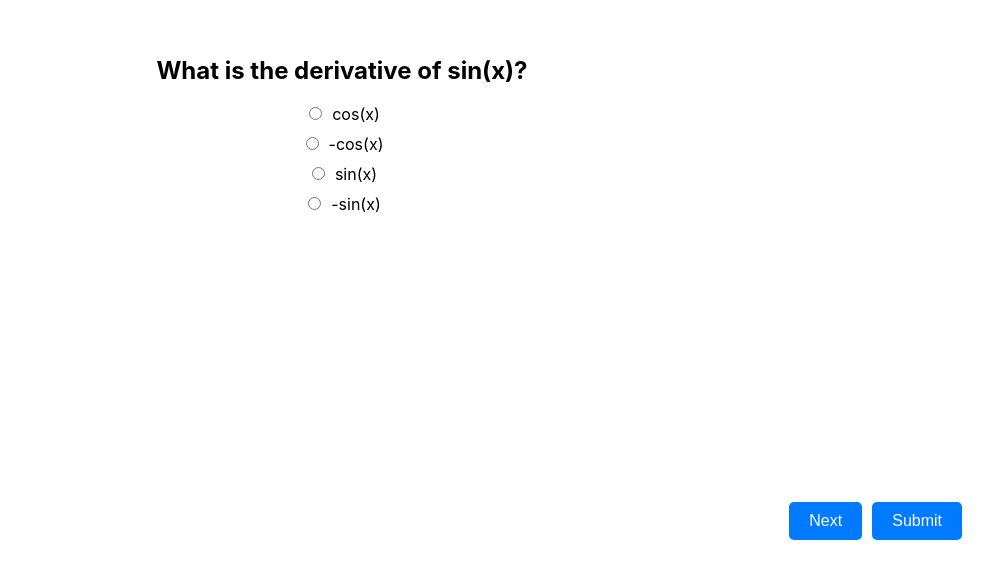
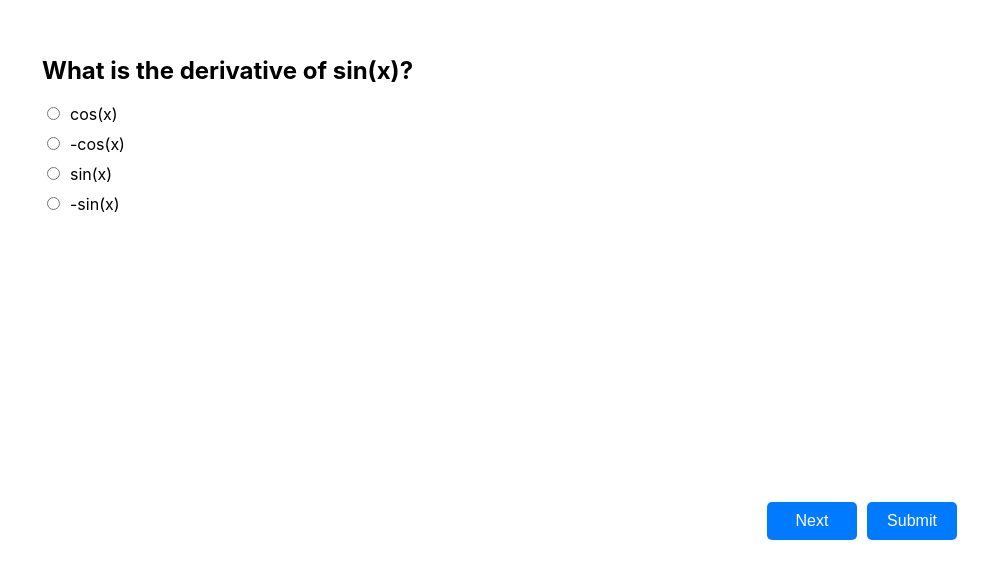
Before and after one commit to PathanAhmad/quizapp, a React (Create React App) app: page / in a window 1280 px wide. Shown: the part 240-818 px from the top of the page, without its empty margins (298-1280 px from the left). Built offline with nearby package versions, Linux system fonts and the light colour scheme.

Commit message:
Troubleshooting an error with the boiler plate

```diff
--- a/package.json
+++ b/package.json
@@ -1,8 +1,8 @@
 {
   "name": "quizapp",
   "version": "0.1.0",
-  "homepage": "https://github.com/PathanAhmad/quizapp",
   "private": true,
+  "homepage": "https://PathanAhmad.github.io/quizapp",
   "dependencies": {
     "@testing-library/jest-dom": "^5.17.0",
     "@testing-library/react": "^13.4.0",
--- a/src/components/Quiz.js
+++ b/src/components/Quiz.js
@@ -89,7 +89,7 @@ const styles = {
       padding: '20px',
     },
     questionContainer: {
-    textAlign: 'center',
+      textAlign: 'left', // Align text to the left
       padding: '20px',
       backgroundColor: '#FFFFFF',
       borderRadius: '10px',
@@ -97,21 +97,30 @@ const styles = {
       maxWidth: '600px',
       marginBottom: '100px',
     },
+    optionContainer: {
+      display: 'flex',
+      flexDirection: 'column',
+      marginLeft: '20px', // Indent options for consistency
+      gap: '10px', // Space between options
+    },
     buttonContainer: {
       position: 'fixed',
       bottom: '20px',
       right: '20px',
       display: 'flex',
-    gap: '10px',
+      justifyContent: 'space-between',
+      width: '200px', // Set a fixed width for consistency
     },
     button: {
-    padding: '10px 20px',
+      flex: 1, // Allow buttons to take equal space
+      padding: '10px 0',
       fontSize: '16px',
       borderRadius: '5px',
       border: 'none',
       backgroundColor: '#007BFF',
       color: 'white',
       cursor: 'pointer',
+      margin: '0 5px',
     },
     result: {
       textAlign: 'center',
@@ -129,4 +138,5 @@ const styles = {
     },
   };
 
+
 export default Quiz;
```
Also changed, not shown: 2 other files (tests, documents, lock files or other folders). Lines whose indentation alone changed are shown as unchanged.
